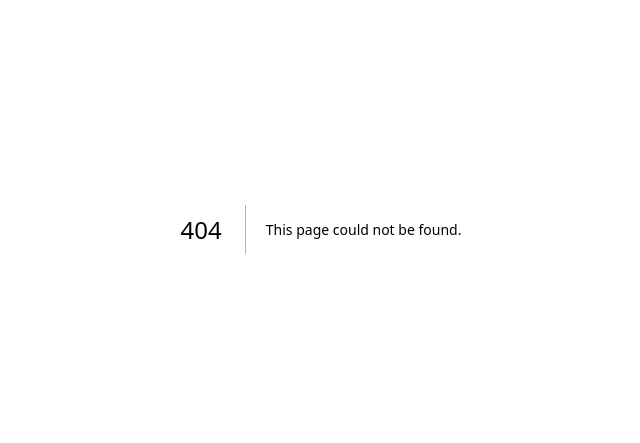
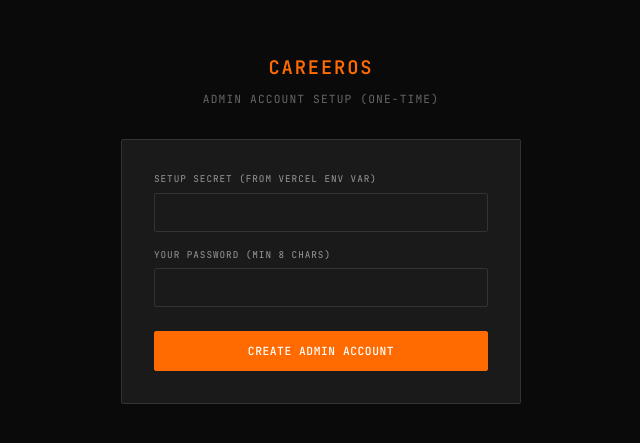
Before and after one commit to Raunaq-nous/TheWhiteKnight, a Next.js app: page /admin/setup in a window 1280 px wide. Before the commit this address had no page. Shown: the part 171-614 px from the top of the page, without its empty margins (319-959 px from the left). Built offline with nearby package versions, Linux system fonts and the light colour scheme.

Commit message:
Add /admin/setup web UI and fix middleware for setup page
- app/admin/setup/page.tsx: browser form to seed Raunaq's admin account,
  no curl or terminal needed — just fill in setup secret + password
- middleware.ts: allow /admin/setup without session (protected by SETUP_SECRET)

```diff
--- /dev/null
+++ b/app/admin/setup/page.tsx
@@ -0,0 +1,85 @@
+"use client";
+
+import { useState } from "react";
+
+export default function AdminSetupPage() {
+  const [password, setPassword] = useState("");
+  const [setupSecret, setSetupSecret] = useState("");
+  const [result, setResult] = useState<{ ok?: boolean; error?: string } | null>(null);
+  const [loading, setLoading] = useState(false);
+
+  const handleSubmit = async (e: React.FormEvent) => {
+    e.preventDefault();
+    setLoading(true);
+    setResult(null);
+    try {
+      const res = await fetch("/api/admin/setup", {
+        method: "POST",
+        headers: { "Content-Type": "application/json" },
+        body: JSON.stringify({ adminPassword: password, setupSecret }),
+      });
+      const data = await res.json();
+      setResult(data);
+    } catch {
+      setResult({ error: "Network error" });
+    } finally {
+      setLoading(false);
+    }
+  };
+
+  return (
+    <div style={{ minHeight: "100vh", display: "flex", alignItems: "center", justifyContent: "center", background: "var(--bg-primary)", padding: 24 }}>
+      <div style={{ width: "100%", maxWidth: 400 }}>
+        <div style={{ fontFamily: "var(--font-mono)", fontSize: "1.25rem", fontWeight: 700, color: "var(--accent)", letterSpacing: "0.1em", marginBottom: 8, textAlign: "center" }}>
+          CAREEROS
+        </div>
+        <div style={{ fontFamily: "var(--font-mono)", fontSize: "0.75rem", color: "var(--text-tertiary)", textTransform: "uppercase", letterSpacing: "0.1em", marginBottom: 32, textAlign: "center" }}>
+          Admin Account Setup (one-time)
+        </div>
+        <div style={{ background: "var(--surface)", border: "1px solid var(--border)", borderRadius: "var(--radius)", padding: 32 }}>
+          {result?.ok && (
+            <div style={{ background: "rgba(0,200,100,0.1)", border: "1px solid var(--success)", padding: "12px 16px", borderRadius: "var(--radius)", marginBottom: 20, fontFamily: "var(--font-mono)", fontSize: "0.8rem", color: "var(--success)" }}>
+              Admin account created for raunaq1509@gmail.com. Go to{" "}
+              <a href="/login" style={{ color: "var(--accent)" }}>/login</a> and sign in.
+            </div>
+          )}
+          {result?.error && (
+            <div style={{ background: "rgba(255,50,50,0.1)", border: "1px solid var(--error)", padding: "12px 16px", borderRadius: "var(--radius)", marginBottom: 20, fontFamily: "var(--font-mono)", fontSize: "0.8rem", color: "var(--error)" }}>
+              {result.error}
+            </div>
+          )}
+          <form onSubmit={handleSubmit} style={{ display: "flex", flexDirection: "column", gap: 16 }}>
+            <div>
+              <label style={{ fontFamily: "var(--font-mono)", fontSize: "0.625rem", color: "var(--text-secondary)", display: "block", marginBottom: 6, textTransform: "uppercase", letterSpacing: "0.1em" }}>
+                SETUP SECRET (from Vercel env var)
+              </label>
+              <input
+                type="password"
+                value={setupSecret}
+                onChange={e => setSetupSecret(e.target.value)}
+                required
+                style={{ width: "100%", padding: "10px 12px", background: "var(--bg-primary)", border: "1px solid var(--border)", color: "var(--text-primary)", fontFamily: "var(--font-mono)", fontSize: "0.875rem", borderRadius: "var(--radius)" }}
+              />
+            </div>
+            <div>
+              <label style={{ fontFamily: "var(--font-mono)", fontSize: "0.625rem", color: "var(--text-secondary)", display: "block", marginBottom: 6, textTransform: "uppercase", letterSpacing: "0.1em" }}>
+                YOUR PASSWORD (min 8 chars)
+              </label>
+              <input
+                type="password"
+                value={password}
+                onChange={e => setPassword(e.target.value)}
+                required
+                minLength={8}
+                style={{ width: "100%", padding: "10px 12px", background: "var(--bg-primary)", border: "1px solid var(--border)", color: "var(--text-primary)", fontFamily: "var(--font-mono)", fontSize: "0.875rem", borderRadius: "var(--radius)" }}
+              />
+            </div>
+            <button type="submit" disabled={loading} className="btn btn-primary" style={{ width: "100%", padding: 12, justifyContent: "center", marginTop: 8 }}>
+              {loading ? "CREATING..." : "CREATE ADMIN ACCOUNT"}
+            </button>
+          </form>
+        </div>
+      </div>
+    </div>
+  );
+}
--- a/middleware.ts
+++ b/middleware.ts
@@ -1,7 +1,7 @@
 import { NextRequest, NextResponse } from "next/server";
 import { verifySession, COOKIE_NAME } from "./lib/session";
 
-const PUBLIC_PATHS = ["/login", "/register", "/api/auth/login", "/api/auth/register", "/api/auth/logout", "/api/admin/setup"];
+const PUBLIC_PATHS = ["/login", "/register", "/admin/setup", "/api/auth/login", "/api/auth/register", "/api/auth/logout", "/api/admin/setup"];
 
 export async function middleware(req: NextRequest) {
   const { pathname } = req.nextUrl;
```
